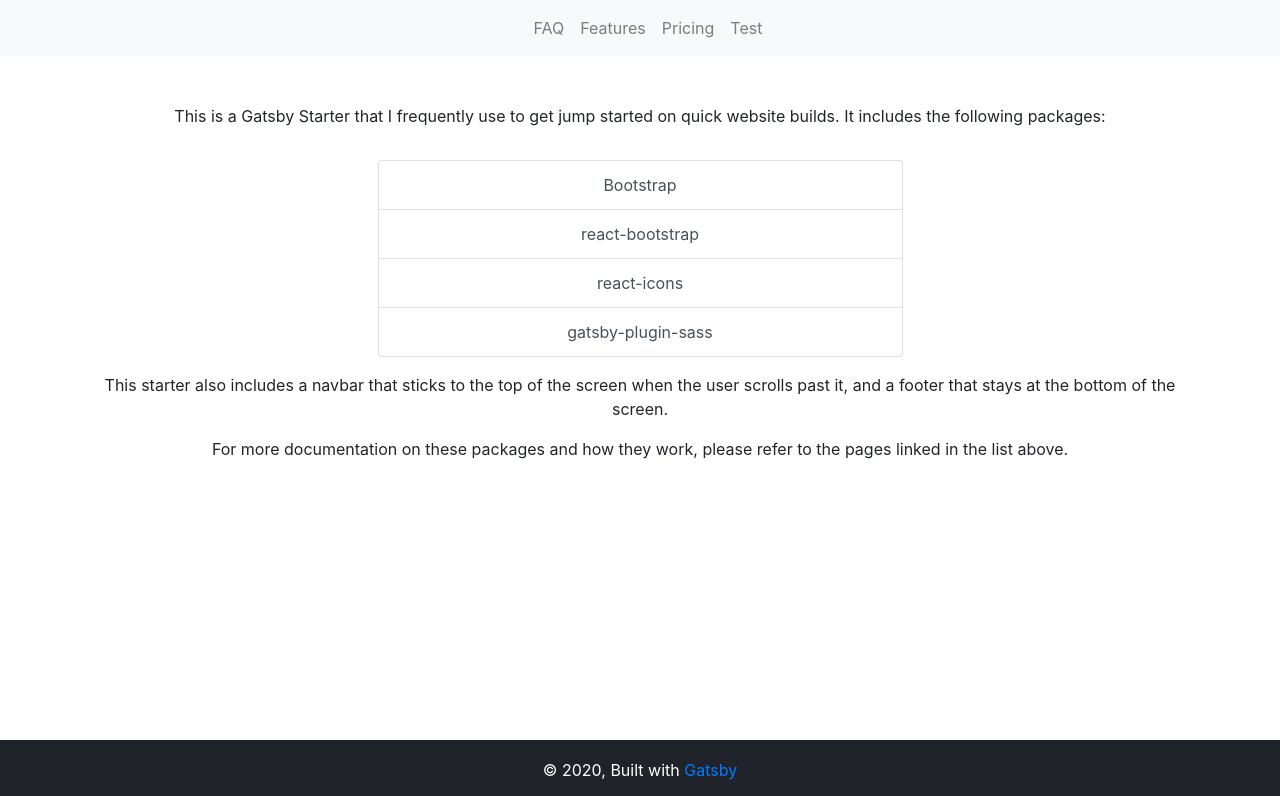
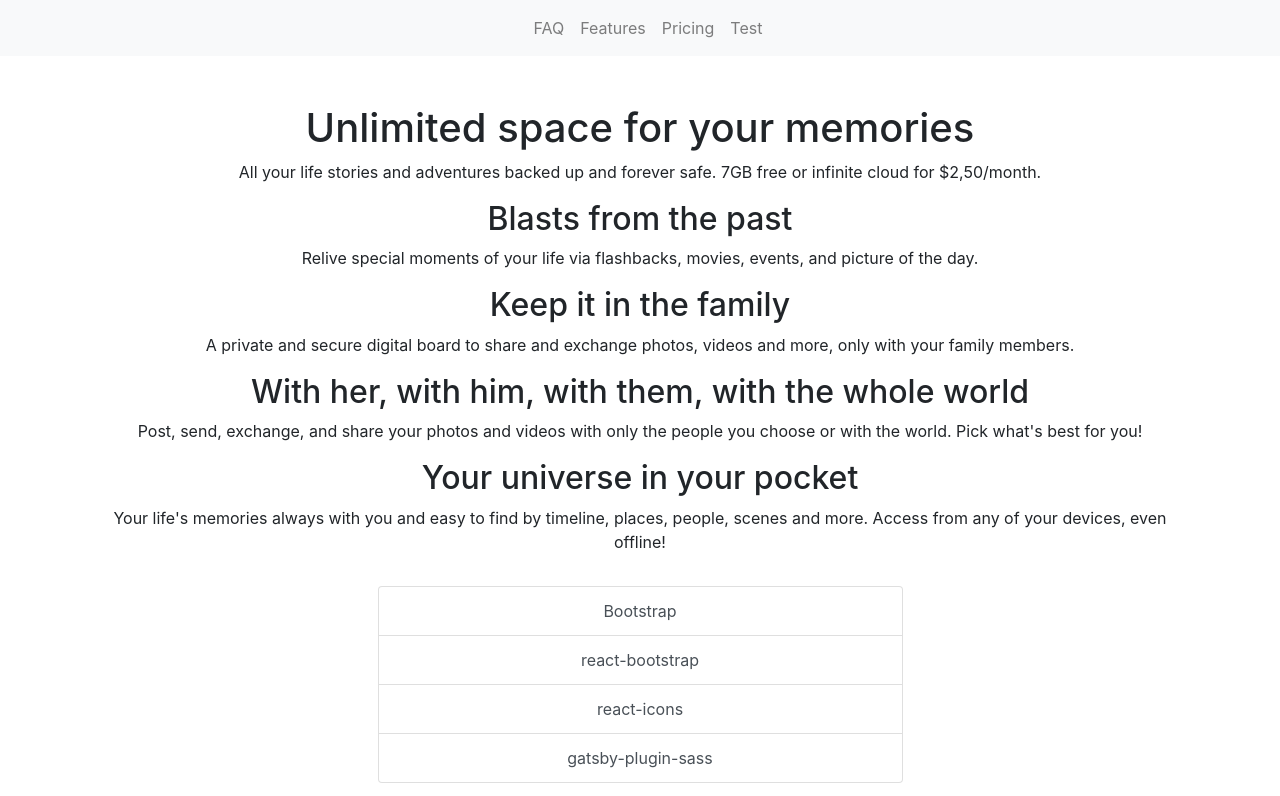
Before and after one commit to luca1388/gatsby-landing-page-demo, a Gatsby site: page / in a window 1280 px wide. Shown: the top 796 px of the page. Built offline with nearby package versions, Linux system fonts and the light colour scheme; Gatsby itself is replaced by a stand-in of ours.

Commit message:
Query to read features content

```diff
--- a/src/pages/index.js
+++ b/src/pages/index.js
@@ -1,19 +1,19 @@
 import React from "react"
+import { graphql } from "gatsby"
 import { Row, Col, Container, ListGroup } from "react-bootstrap"
 
 import Layout from "../components/layout"
 import SEO from "../components/seo"
 
-const IndexPage = () => (
+const IndexPage = ({ data }) => {
+  const post = data.markdownRemark;
+  return (
     <Layout pageInfo={{ pageName: "index" }}>
       <SEO title="Home" keywords={[`gatsby`, `react`, `bootstrap`]} />
       <Container className="text-center">
         <Row>
           <Col>
-          <p>
-            This is a Gatsby Starter that I frequently use to get jump started
-            on quick website builds. It includes the following packages:
-          </p>
+            <div dangerouslySetInnerHTML={{ __html: post.html }} />
           </Col>
         </Row>
         <Row className="justify-content-center my-3">
@@ -54,8 +54,8 @@ const IndexPage = () => (
           <Col>
             <p>
               This starter also includes a navbar that sticks to the top of the
-            screen when the user scrolls past it, and a footer that stays at the
-            bottom of the screen.
+              screen when the user scrolls past it, and a footer that stays at
+              the bottom of the screen.
             </p>
             <p>
               For more documentation on these packages and how they work, please
@@ -66,5 +66,17 @@ const IndexPage = () => (
       </Container>
     </Layout>
   )
+}
 
 export default IndexPage
+
+export const query = graphql`
+  query {
+    markdownRemark(fields: { slug: { eq: "/" } }) {
+      html
+      frontmatter {
+        title
+      }
+    }
+  }
+`
```
Lines whose indentation alone changed are shown as unchanged.
